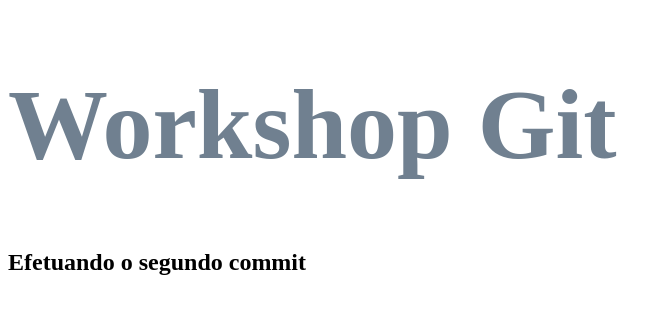
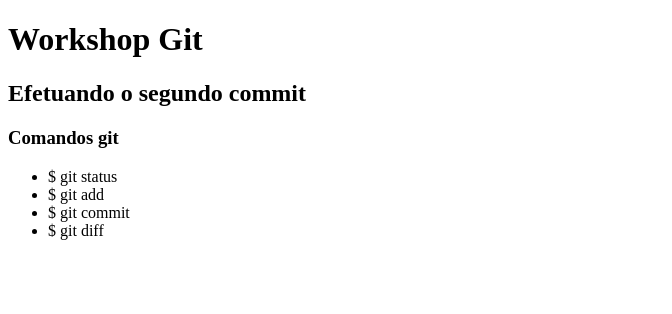
Before and after one commit to Edsueco/workshop-git, a plain HTML site: page playground/workshop-git/index.html in a window 1280 px wide. Shown: the whole page, without its empty margins (0-672 px from the left). Drawn offline with Linux system fonts and the light colour scheme.

Commit message:
Excluindo o style e adicionando lista de comands
Signed-off-by: Eduardo Alves <eduardoalvesmelo@gmail.com>

```diff
--- a/playground/workshop-git/index.html
+++ b/playground/workshop-git/index.html
@@ -4,15 +4,16 @@
     <meta charset="UTF-8">
     <meta name="viewport" content="width=device-width, initial-scale=1.0">
     <title>Document</title>
-    <style>
-        h1{
-            font-size: 100px;
-            color: slategrey;
-        }
-    </style>
 </head>
 <body>
     <h1>Workshop Git</h1>
     <h2>Efetuando o segundo commit</h2>
+    <h3>Comandos git</h3>
+    <ul>
+        <li>$ git status</li>
+        <li>$ git add</li>
+        <li>$ git commit</li>
+        <li>$ git diff</li>
+    </ul>
 </body>
 </html>
```
